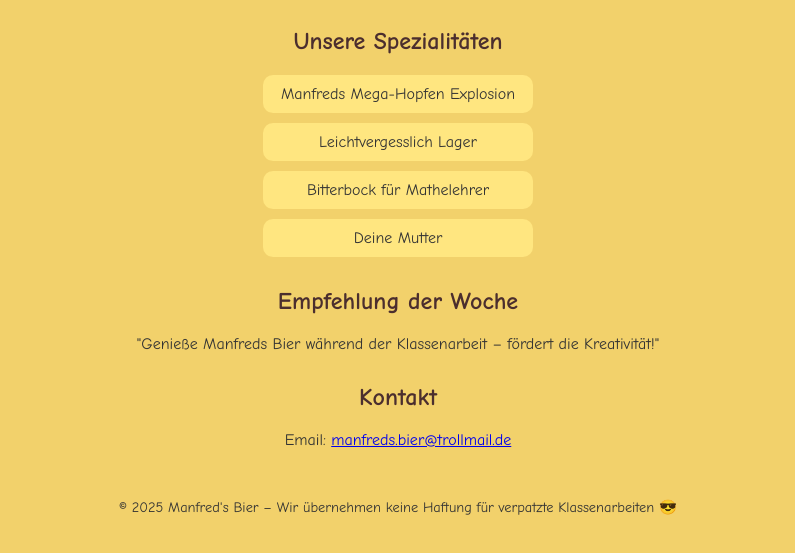
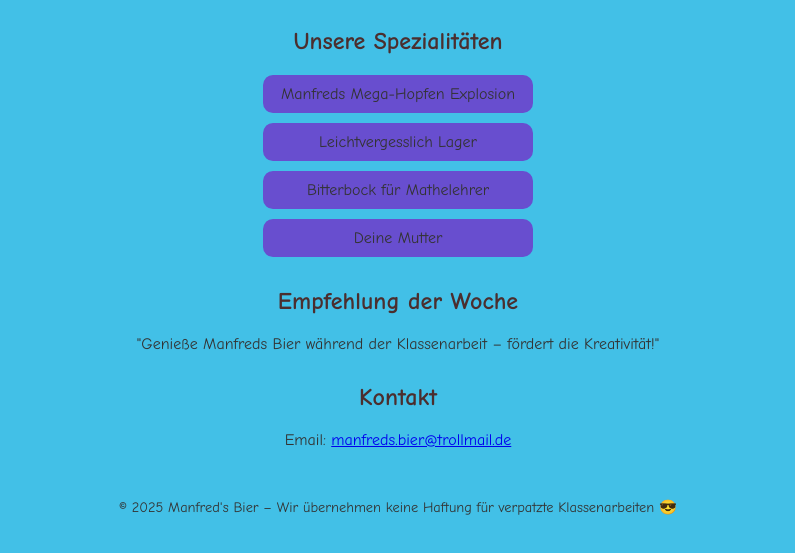
Before and after one commit to rantdom46/manfred, a plain HTML site: page index.html in a window 1280 px wide. Shown: the part 185-738 px from the top of the page, without its empty margins (242-1037 px from the left). Drawn offline with Linux system fonts and the light colour scheme.

Commit message:
HEHEHEEHEHEEHEHE color change

```diff
--- a/style.css
+++ b/style.css
@@ -1,6 +1,6 @@
 body {
   font-family: "Comic Sans MS", sans-serif;
-  background: #f2d16b;
+  background: #42c0e7;
   color: #333;
   text-align: center;
   padding: 20px;
@@ -22,7 +22,7 @@ ul {
 }
 
 ul li {
-  background: #ffe680;
+  background: #684ecf;
   margin: 10px auto;
   padding: 10px;
   width: 250px;
```
